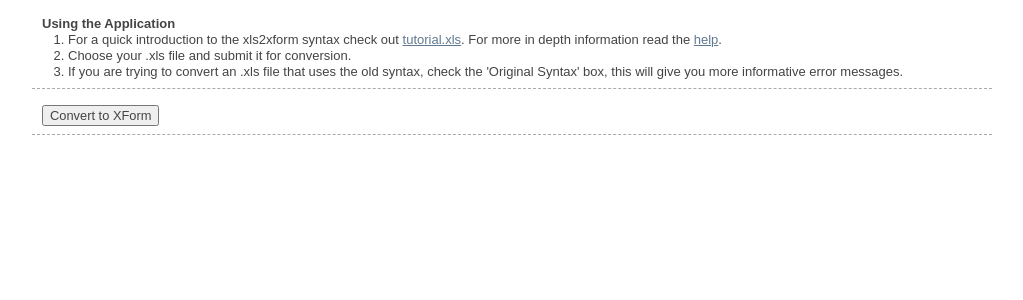
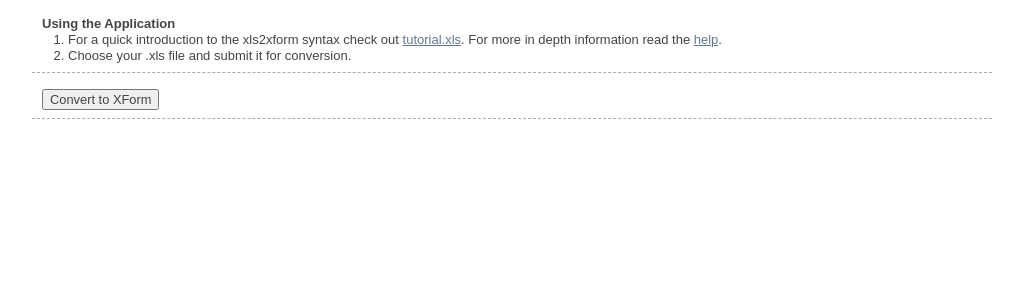
Before and after one commit to mvpdev/xls2xform, a Django app: template xform_builder/templates/quick_converter.html in a window 1280 px wide. Shown: the part 56-356 px from the top of the page, without its empty margins (128-1151 px from the left). Run offline with Django 3.2, Linux system fonts and the light colour scheme; the template is opened without the code that fills it: most values are stand-ins (such as "Sample title", 1, 10 or a date in 2020); some libraries are stand-ins or nearby versions.

Commit message:
Took out note about original syntax.

```diff
--- a/xform_builder/templates/quick_converter.html
+++ b/xform_builder/templates/quick_converter.html
@@ -9,9 +9,6 @@
       For more in depth information read the
       <a href="https://docs.google.com/document/d/1Dze4IZGr0IoIFuFAI_ohKR5mYUt4IAn5Y-uCJmnv1FQ/edit?hl=en_US">help</a>.
     <li> Choose your .xls file and submit it for conversion.
-    <li> If you are trying to convert an .xls file that uses the old
-      syntax, check the 'Original Syntax' box, this will give you more
-      informative error messages.
   </ol>
 </div>
 
```
